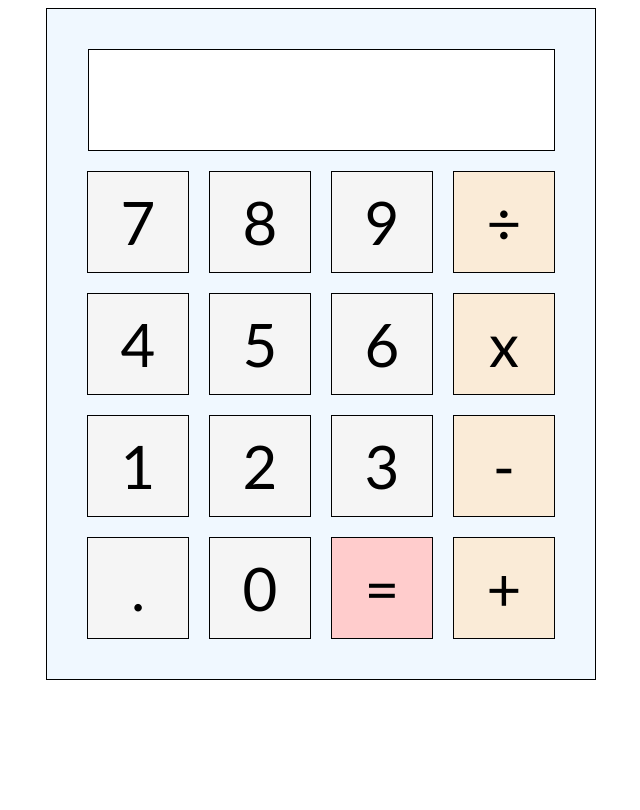
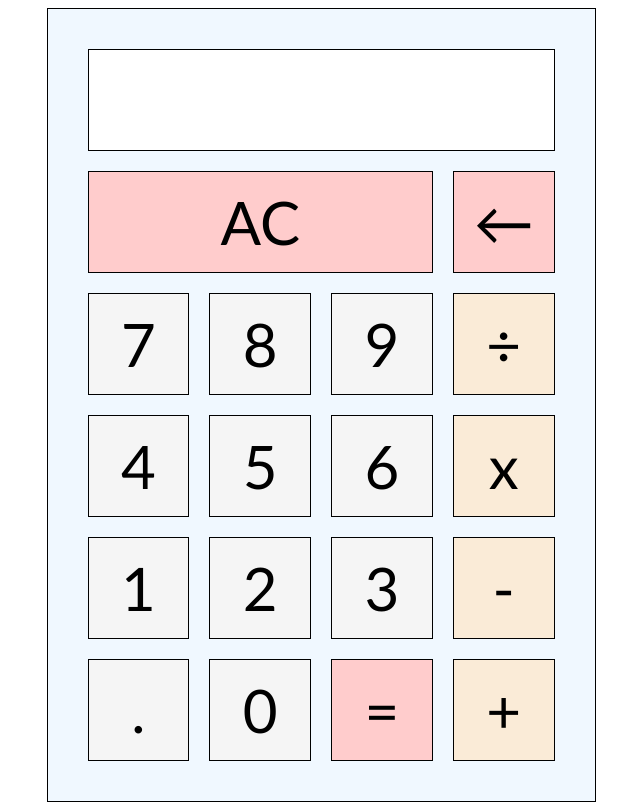
Before and after one commit to JoseAscuntar/odin-calculator, a plain HTML site: page index.html in a window 1280 px wide. Shown: the whole page, without its empty margins (319-959 px from the left). Drawn offline with Linux system fonts and the light colour scheme.

Commit message:
Add AC and DEL buttons

```diff
--- a/index.html
+++ b/index.html
@@ -9,6 +9,10 @@
 <body>
     <div id="calculator">
         <div id="screen"></div>
+        <div class="row">
+            <div class="key special" id="AC">AC</div>
+            <div class="key special" id="DEL">&larr;</div>
+        </div>
         <div class="row">
             <div class="key number" id="7">7</div>
             <div class="key number" id="8">8</div>
@@ -30,7 +34,7 @@
         <div class="row">
             <div class="key" id="decimal">.</div>
             <div class="key number" id="0">0</div>
-            <div class="key operator" id="equal">=</div>
+            <div class="key special" id="equal">=</div>
             <div class="key operator" id="plus">+</div>
         </div>
     </div>
--- a/styles.css
+++ b/styles.css
@@ -22,6 +22,7 @@ body {
 
 .row {
     display: flex;
+    width: 100%;
 }
 
 .key {
@@ -29,7 +30,7 @@ body {
     margin: 10px;
     border: solid black 1px;
     height: 100px;
-    width: 100px;
+    flex: 1;
     display: flex;
     align-items: center;
     justify-content: center;
@@ -42,6 +43,10 @@ body {
     background-color: antiquewhite;
 }
 
-#equal {
+.special {
     background-color: #FFCCCC;
 }
+
+#AC {
+    flex: 3.45;
+}
```
